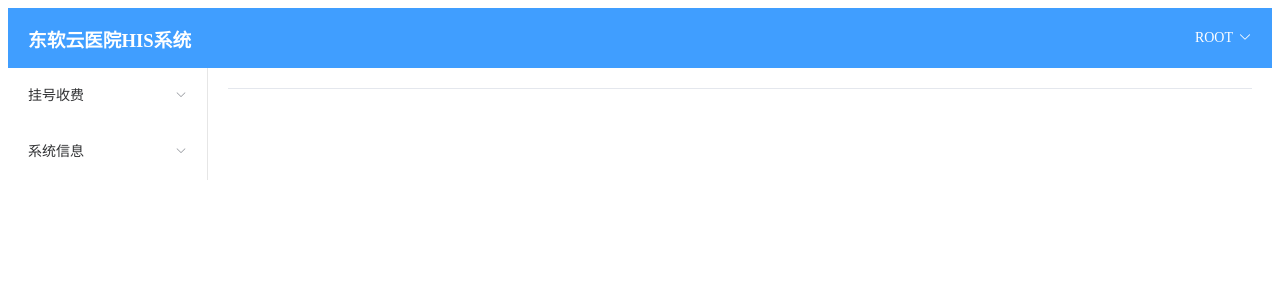
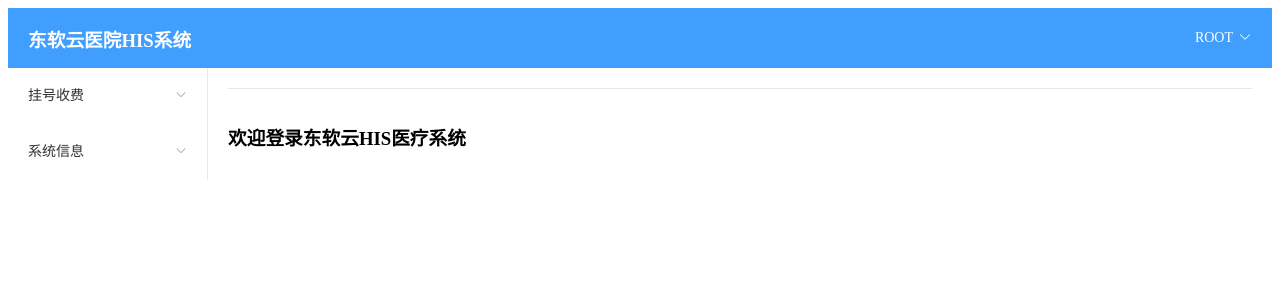
Before and after one commit to tsq1986/his-web2, a Vue app: page /#/home in a window 1280 px wide. Shown: the top 300 px of the page. Built offline with nearby package versions, Linux system fonts and the light colour scheme.

Commit message:
his项目第一天

```diff
--- a/src/views/Home.vue
+++ b/src/views/Home.vue
@@ -35,7 +35,7 @@
             </el-tab-pane>
           </el-tabs>
           <div>
-
+            <h3>欢迎登录东软云HIS医疗系统</h3>
           </div>
           <router-view></router-view>
         </el-main>
```
